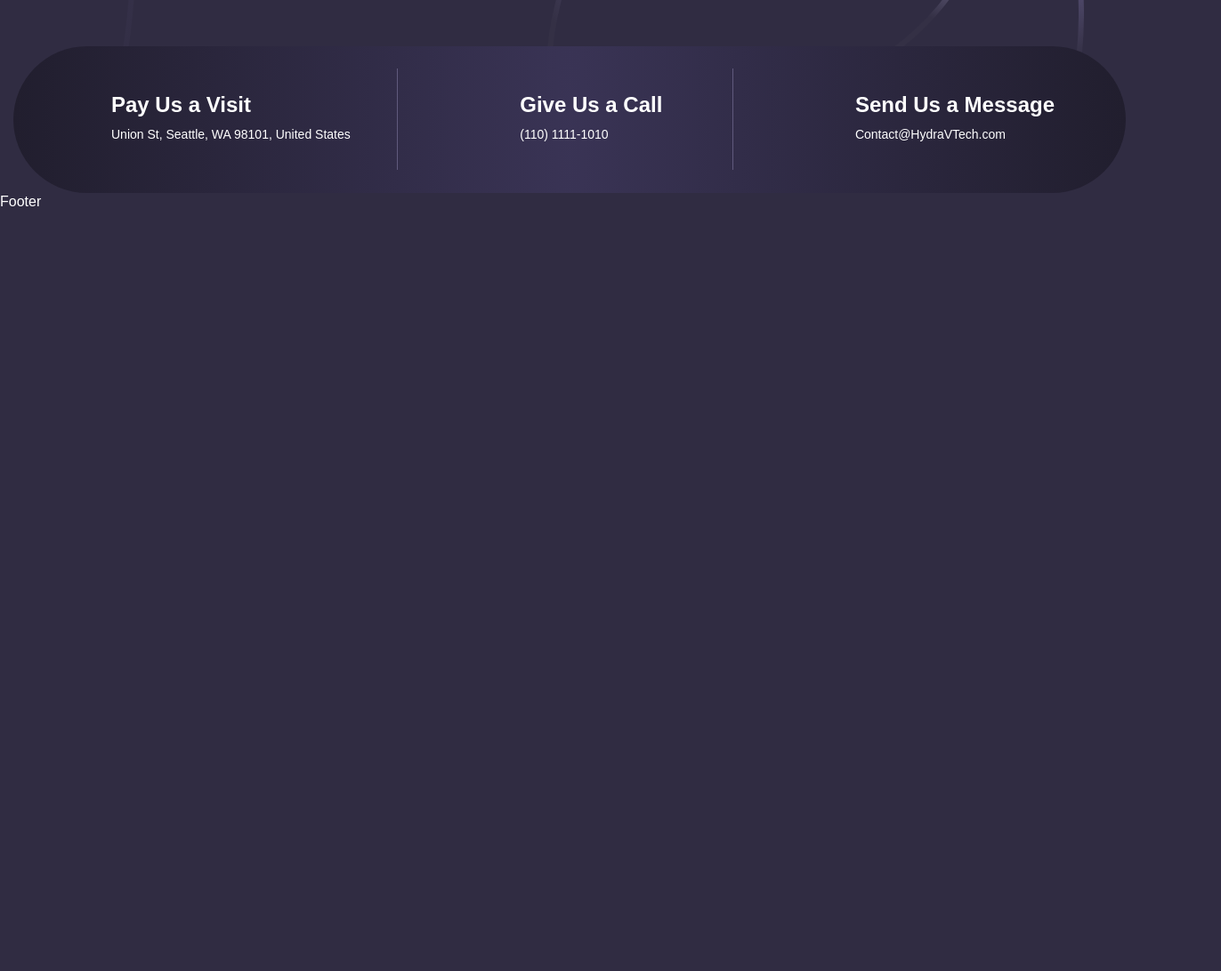
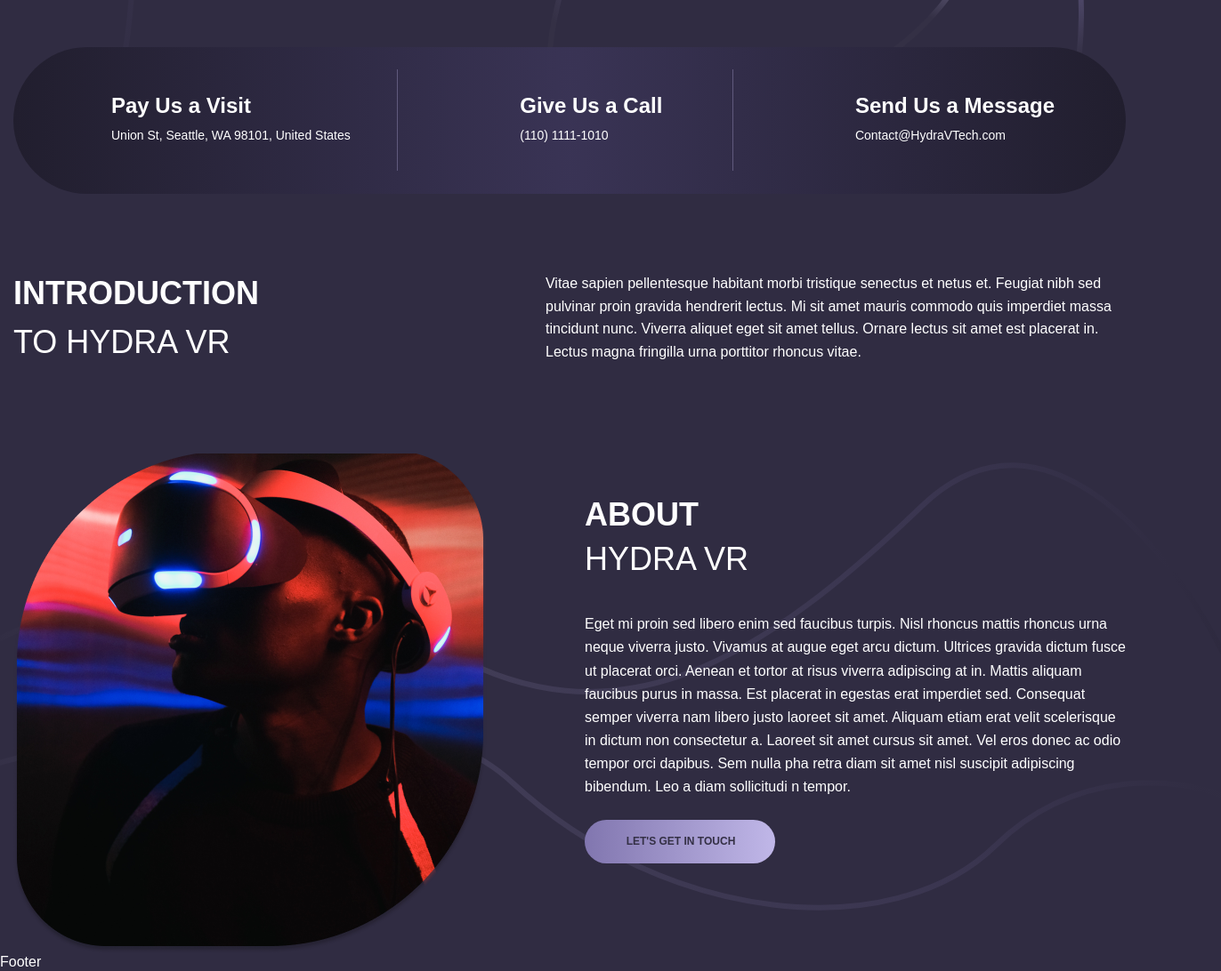
Before and after one commit to Limonbird/hydra-landing, a website: page src/index.html in a window 1280 px wide. Shown: the part 743-1835 px from the top of the page at 89% size, 1372 px wide, since content can reach past the window. Before the commit the page ends 980 px from the top, so only its background shows below. Drawn offline with nearby package versions, Linux system fonts and the light colour scheme; files that its build step writes are made by us from their sources; a web font is replaced by a local one.

Commit message:
Оформлена секция about

```diff
--- a/src/index.html
+++ b/src/index.html
@@ -65,7 +65,6 @@
               />
             </picture>
           </div>
-
           <ul class="hero__contacts">
             <li class="contact-item contact-item--location">
               <a href="#" class="contact-item__body">
@@ -103,6 +102,62 @@
           </ul>
         </div>
       </section>
+      <section class="about site__about">
+        <div class="container">
+          <div class="about-intro">
+            <div class="about-intro__title">
+              <div class="title-split">
+                <span class="title-split__top">Introduction</span>
+                <span class="title-split__bottom about-intro__split">to hydra vr</span>
+              </div>
+              <svg width="202px" height="37px" class="about-intro__icon">
+                <use href="./assets/images/sprite.svg#arrow-long" />
+              </svg>
+            </div>
+            <p class="about-intro__description">
+              Vitae sapien pellentesque habitant morbi tristique senectus et netus et. Feugiat nibh sed pulvinar proin
+              gravida hendrerit lectus. Mi sit amet mauris commodo quis imperdiet massa tincidunt nunc. Viverra aliquet
+              eget sit amet tellus. Ornare lectus sit amet est placerat in. Lectus magna fringilla urna porttitor
+              rhoncus vitae.
+            </p>
+          </div>
+          <div class="about-core about__core">
+            <picture class="about-core__picture">
+              <source
+                srcset="./assets/images/content/about.png 1x, ./assets/images/content/about@2x.png 2x"
+                width="532px"
+                height="565px"
+                class="about-core__image"
+              />
+              <img
+                src="./assets/images/content/about.png"
+                alt="Man in Hydra"
+                width="524px"
+                height="557px"
+                class="about-core__image"
+              />
+            </picture>
+            <div class="about-core__content">
+              <h2 class="about-core__title">
+                <div class="title-split">
+                  <span class="title-split__top">About</span>
+                  <span class="title-split__bottom about-core__split">hydra vr</span>
+                </div>
+              </h2>
+              <p class="about-core__description">
+                Eget mi proin sed libero enim sed faucibus turpis. Nisl rhoncus mattis rhoncus urna neque viverra justo.
+                Vivamus at augue eget arcu dictum. Ultrices gravida dictum fusce ut placerat orci. Aenean et tortor at
+                risus viverra adipiscing at in. Mattis aliquam faucibus purus in massa. Est placerat in egestas erat
+                imperdiet sed. Consequat semper viverra nam libero justo laoreet sit amet. Aliquam etiam erat velit
+                scelerisque in dictum non consectetur a. Laoreet sit amet cursus sit amet. Vel eros donec ac odio tempor
+                orci dapibus. Sem nulla pha retra diam sit amet nisl suscipit adipiscing bibendum. Leo a diam
+                sollicitudi n tempor.
+              </p>
+              <a href="#" class="button about-core__button">Let's get in touch</a>
+            </div>
+          </div>
+        </div>
+      </section>
     </main>
     <footer>Footer</footer>
   </body>
--- a/src/scss/base/_reset.scss
+++ b/src/scss/base/_reset.scss
@@ -35,7 +35,7 @@ h3,
 h4,
 h5,
 h6 {
-  font-weight: bold;
+  font-weight: $font-weight-bold;
 }
 
 h1 {
--- a/src/scss/components/_button.scss
+++ b/src/scss/components/_button.scss
@@ -6,7 +6,7 @@
   cursor: pointer;
   display: inline-block;
   font-size: $font-size-sm;
-  font-weight: bold;
+  font-weight: $font-weight-bold;
   padding: 17px 37px;
   text-align: center;
   text-transform: uppercase;
--- a/src/scss/components/_contact-item.scss
+++ b/src/scss/components/_contact-item.scss
@@ -40,7 +40,7 @@
 
   &__title {
     font-size: 24px;
-    font-weight: bold;
+    font-weight: $font-weight-bold;
   }
 
   &__description {
--- /dev/null
+++ b/src/scss/components/_title-split.scss
@@ -0,0 +1,14 @@
+.title-split {
+  font-size: 36px;
+  text-transform: uppercase;
+
+  &__top {
+    display: block;
+    font-weight: $font-weight-bold;
+  }
+
+  &__bottom {
+    display: block;
+    font-weight: $font-weight-light;
+  }
+}
--- a/src/scss/helpers/_mixins.scss
+++ b/src/scss/helpers/_mixins.scss
@@ -9,6 +9,7 @@
 }
 
 @mixin image {
+  display: block;
   height: auto;
   max-width: 100%;
   object-fit: cover;
--- a/src/scss/helpers/_variables.scss
+++ b/src/scss/helpers/_variables.scss
@@ -1,6 +1,8 @@
 // Typography
 
 $font-size-sm: 12px;
+$font-weight-light: 300;
+$font-weight-bold: 700;
 
 // Colors
 
--- a/src/scss/layout/_header-nav.scss
+++ b/src/scss/layout/_header-nav.scss
@@ -19,7 +19,7 @@
   &__link {
     text-transform: uppercase;
     font-size: $font-size-sm;
-    font-weight: bold;
+    font-weight: $font-weight-bold;
 
     &:hover,
     &:focus {
--- a/src/scss/layout/_site.scss
+++ b/src/scss/layout/_site.scss
@@ -2,4 +2,8 @@
   display: grid;
   grid-template-rows: auto 1fr auto;
   min-height: 100%;
+
+  &__about {
+    margin-top: 72px;
+  }
 }
--- a/src/scss/main.scss
+++ b/src/scss/main.scss
@@ -15,6 +15,10 @@
 @import "components/container";
 @import "components/button";
 @import "components/contact-item";
+@import "components/title-split";
 
 // page
 @import "page/hero";
+@import "page/about";
+@import "page/about-intro";
+@import "page/about-core";
--- /dev/null
+++ b/src/scss/page/_about-core.scss
@@ -0,0 +1,44 @@
+.about-core {
+  column-gap: 110px;
+  display: grid;
+  grid-template-columns: 532px auto;
+
+  &__picture {
+    position: relative;
+
+    &::after {
+      background: url("./assets/images/bg/about-waves.svg") no-repeat center;
+      content: "";
+      height: 504px;
+      left: -83px;
+      position: absolute;
+      top: 13px;
+      width: 1440px;
+      z-index: -1;
+    }
+  }
+
+  &__image {
+    @include image;
+  }
+
+  &__title {
+    margin-bottom: 38px;
+    margin-top: 49px;
+  }
+
+  &__split {
+    margin-top: 5px;
+  }
+
+  &__description {
+    line-height: 1.63;
+    margin-bottom: 0;
+  }
+
+  &__button {
+    margin-top: 24px;
+    min-width: 214px;
+    padding-left: 39px;
+  }
+}
--- /dev/null
+++ b/src/scss/page/_about-intro.scss
@@ -0,0 +1,23 @@
+.about-intro {
+  align-items: center;
+  display: flex;
+  gap: 120px;
+
+  &__title {
+    display: flex;
+  }
+
+  &__split {
+    margin-top: 10px;
+  }
+
+  &__icon {
+    left: -17px;
+    position: relative;
+    top: 61px;
+  }
+
+  &__description {
+    line-height: 1.6;
+  }
+}
--- /dev/null
+++ b/src/scss/page/_about.scss
@@ -0,0 +1,5 @@
+.about {
+  &__core {
+    margin-top: 83px;
+  }
+}
--- a/src/scss/page/_hero.scss
+++ b/src/scss/page/_hero.scss
@@ -25,8 +25,9 @@
   }
 
   &__subtitle {
-    line-height: 1.6;
+    line-height: 1.6; // @TODO: проверить lh, не совпадает с фигмой, подбиваю вручную
     margin-bottom: 61px;
+    max-width: 450px;
   }
 
   &__picture {
@@ -75,7 +76,7 @@
     border-radius: 90px;
     display: flex;
     justify-content: space-between;
-    margin-top: 84px;
+    margin-top: 90px;
     padding: 23px 80px 24px 54px;
   }
 }
```
Also changed, not shown: src/assets/images/bg/about-waves.svg (added), src/assets/images/content/about.png (added), src/assets/images/content/about@2x.png (added), src/assets/images/sprite-icons/arrow-long.svg (added).
